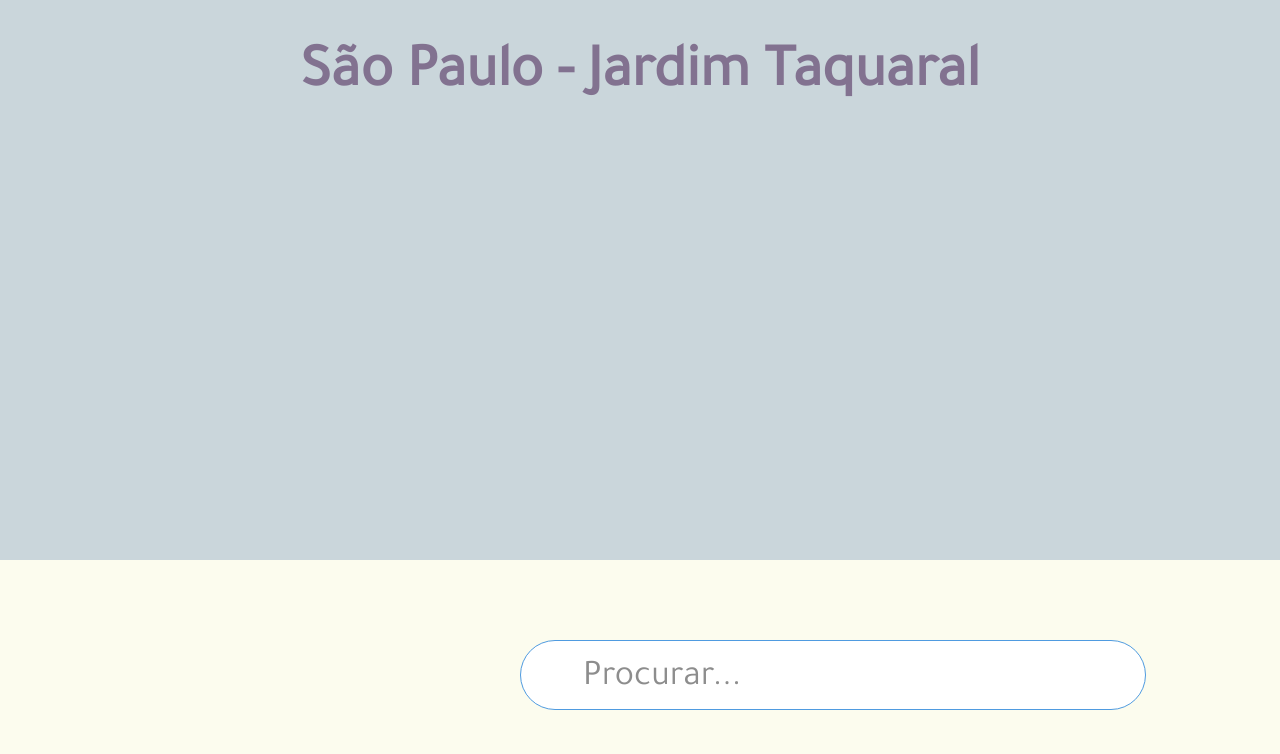
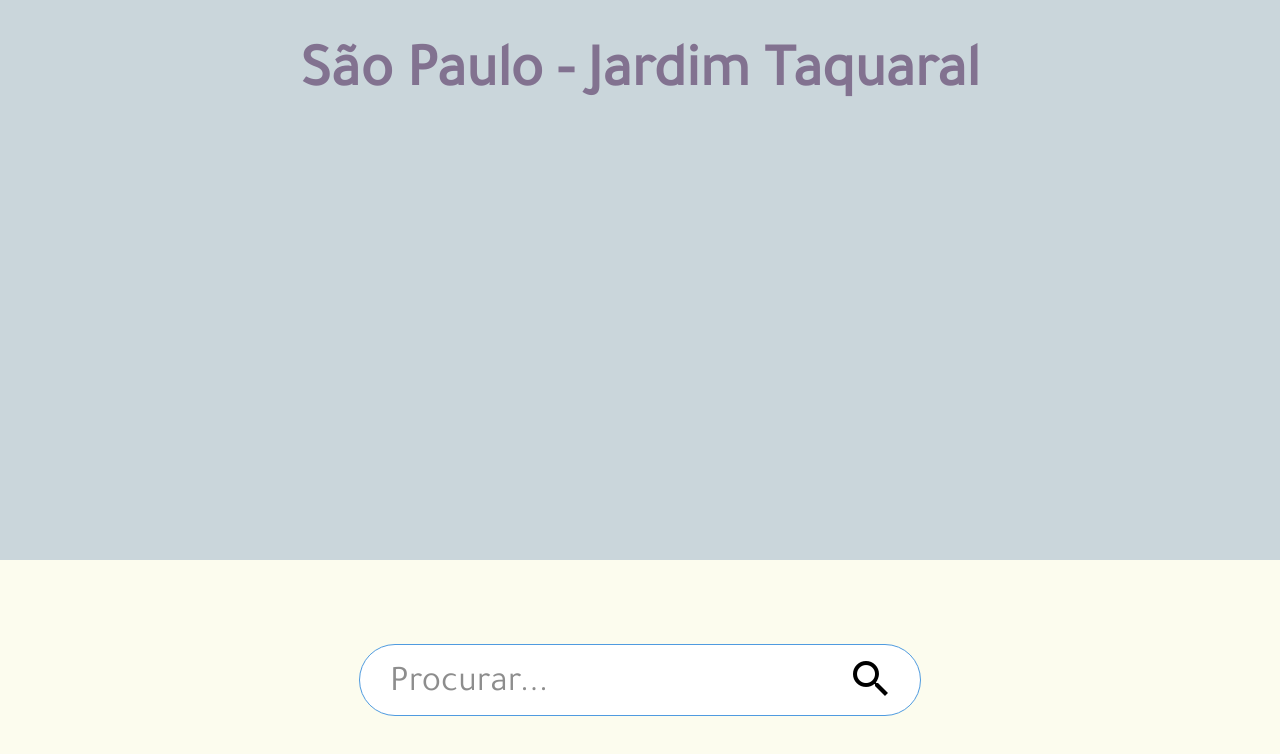
Before and after one commit to JoaoMWatson/weather-tracker, a React (Create React App) app: page / in a window 1280 px wide. Shown: the top 754 px of the page. Built offline with nearby package versions, Linux system fonts and the light colour scheme.

Commit message:
arrumando o botão do search

```diff
--- a/src/App.css
+++ b/src/App.css
@@ -4,18 +4,29 @@
 body {
   margin: 0;
   padding: 0;
+
 }
 
 .App {
   background-color: #FCFCEE;
   width: 100vw;
   height: 100vh;
-
 }
 
 .container {
   background-color: #CAD6DB;
   width: 100vw;
   height: 70vh;
-  position: absolute;
+  display: flex;
+  flex-direction: column;
+  align-items: center;
 }
+
+.footer{
+  display: flex;
+  flex-direction: row;
+  align-items: center;
+  justify-content: center;
+  min-width: 100vw;
+  min-height: 30vh;
+}
--- a/src/App.js
+++ b/src/App.js
@@ -11,7 +11,9 @@ function App() {
       <div className="container">
         <Header />
       </div>
-      <Search />
+      <div className="footer">
+        <Search />
+      </div>
     </div>
   );
 }
--- a/src/components/Search/Search.css
+++ b/src/components/Search/Search.css
@@ -1,18 +1,31 @@
 .Search {
     border-radius: 40px;
-    position: relative;
     border: 1px solid #4F9BE0;
-    box-sizing: border-box;
-    width: 626px;
-    height: 70px;
-    top: 80vh;
-    left: 65vh;
-    padding:18px 52px 10px;
+    width: 500px;
+    height: 30px;
+    padding: 20px 30px 20px 30px;
+    font-size: 30px;
 }
 
-input::placeholder {
+::placeholder {
     color: #8D8D8D;
     font-size: 36px;
     font-family: 'Tajawal', sans-serif;
-    padding: 10px;
+    margin-top: 10px
 }
+
+.input-wrapper{
+    position: relative;
+}
+
+.link{
+    position:absolute;
+    background: none;
+    border: none;
+    right: 20px;
+    top:10px;
+}
+
+.material-icons.md-48{
+    font-size: 48px
+}
--- a/src/components/Search/Search.jsx
+++ b/src/components/Search/Search.jsx
@@ -1,15 +1,26 @@
-import React from "react";
+import React, { Component } from "react";
 
 import "./Search.css";
+class Search extends Component {
+  constructor(props) {
+    super(props);
+    this.state = {};
+  }
+  render() {
+    return (
+      <form className="input-wrapper" action="">
+        <input
+          className="Search"
+          placeholder="Procurar... "
+          type="text"
+          name="city"
+        />
+        <button href="#" type="submit" className=" link">
+          <i className="material-icons md-48">search</i>
+        </button>
+      </form>
+    );
+  }
+}
 
-export default function Search() {
-  return (
-    <div>
-      <input class="Search "
-      placeholder="Procurar... "
-      type="text"
-      name="city" />
-
-    </div>
-  );
-}
+export default Search;
--- a/src/components/WetherInfo/WeatherInfo.jsx
+++ b/src/components/WetherInfo/WeatherInfo.jsx
@@ -4,6 +4,8 @@ import './WeatherInfo.css';
 
 export default function WeatherInfo(){
     return(
+        <div className="">
 
+        </div>
     );
 }
```
